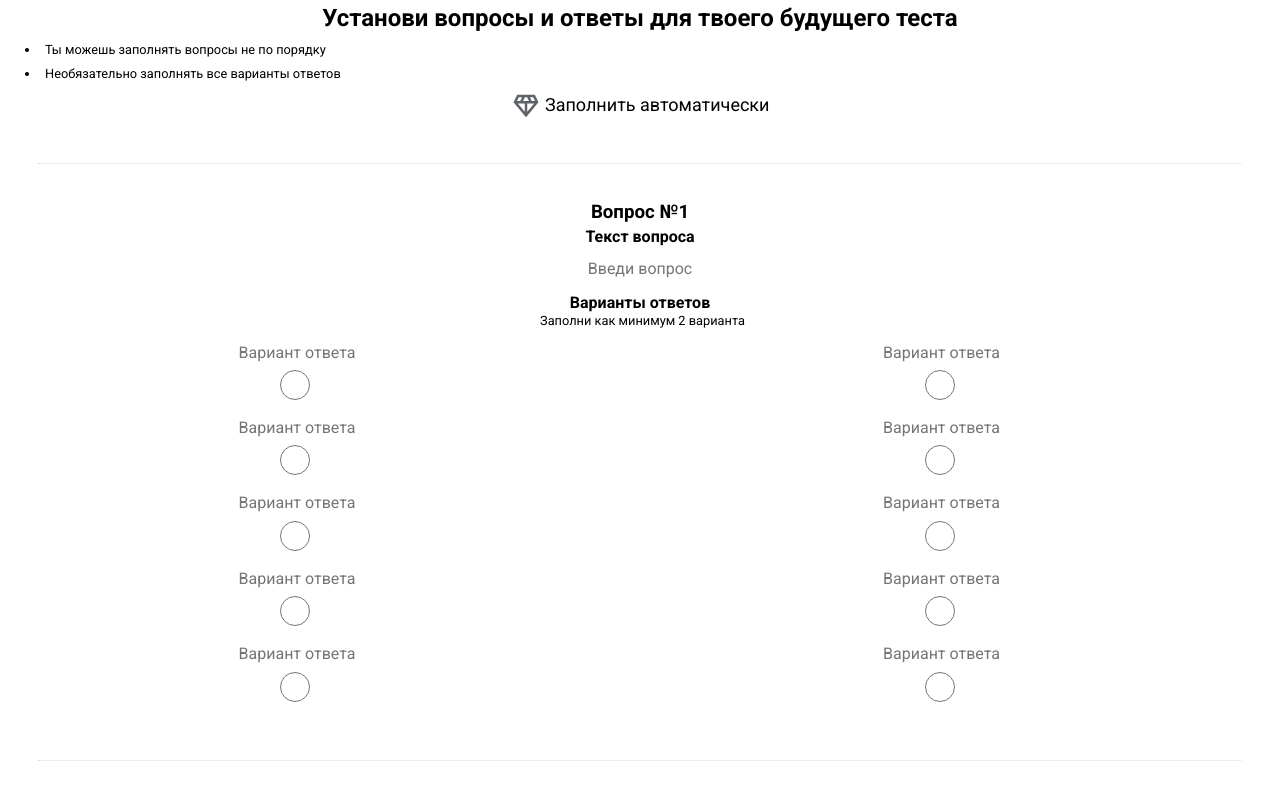
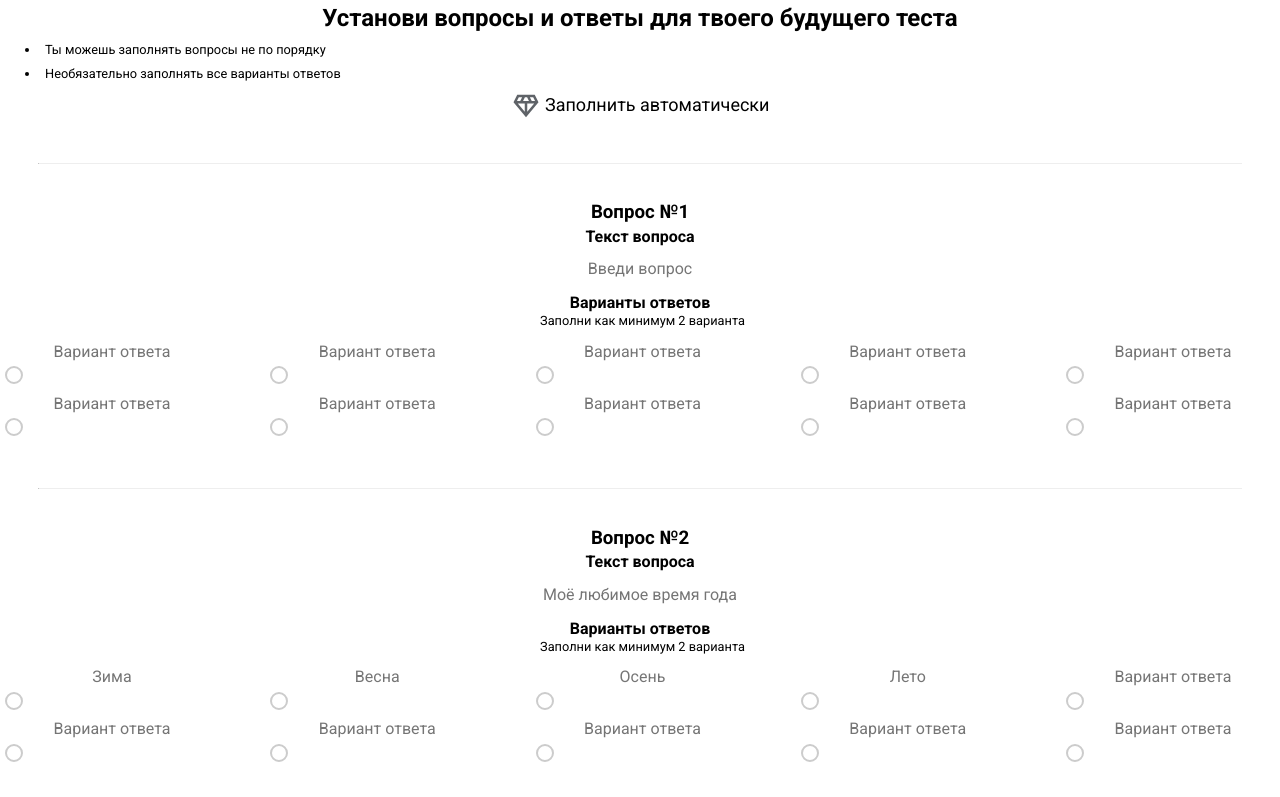
Before and after one commit to ArsArsArsArs/UKM, a plain HTML site: page index.html in a window 1280 px wide. Shown: the top 797 px of the page. Drawn offline with nearby package versions, Linux system fonts and the light colour scheme; a script that the page names is missing.

Commit message:
test idk...

```diff
--- a/style.css
+++ b/style.css
@@ -64,26 +64,43 @@ input:focus {
 	margin-left: 5px;
 }
 
-.answerFields > div {
-	flex: 0 0 calc(50% - 7px); /* Two columns with 7px gap */
+  answerFields > div {
+	width: 48%;
 	margin-bottom: 7px;
+	display: flex;
+	align-items: center;
 }
 
 .answerFields input[type="text"] {
-	width: 92%;
+	width: 100%;
+	box-sizing: border-box;
 }
 
 .answerFields input[type="radio"] {
-	align-items: center;
-	margin-top: 2px;
-	border: none;
-	outline: none;
-	color: var(--tg-theme-button-color);
-	width: 92%;
+	appearance: none;
+	-webkit-appearance: none;
+	width: 18px;
+	height: 18px;
+	border-radius: 50%;
+	border: 2px solid #ccc;
+	margin-right: 5px;
+	position: relative;
+}
+.answerFields input[type="radio"]:checked::before {
+	content: '';
+	display: block;
+	width: 10px;
+	height: 10px;
+	border-radius: 50%;
+	background-color: var(--tg-theme-button-color);
+	position: absolute;
+	top: 50%;
+	left: 50%;
+	transform: translate(-50%, -50%);
 }
 
 .answerFields input[type="radio"]:focus {
-	box-shadow: none;
+	outline: none;
 }
 
 /* .answerFields {
```
